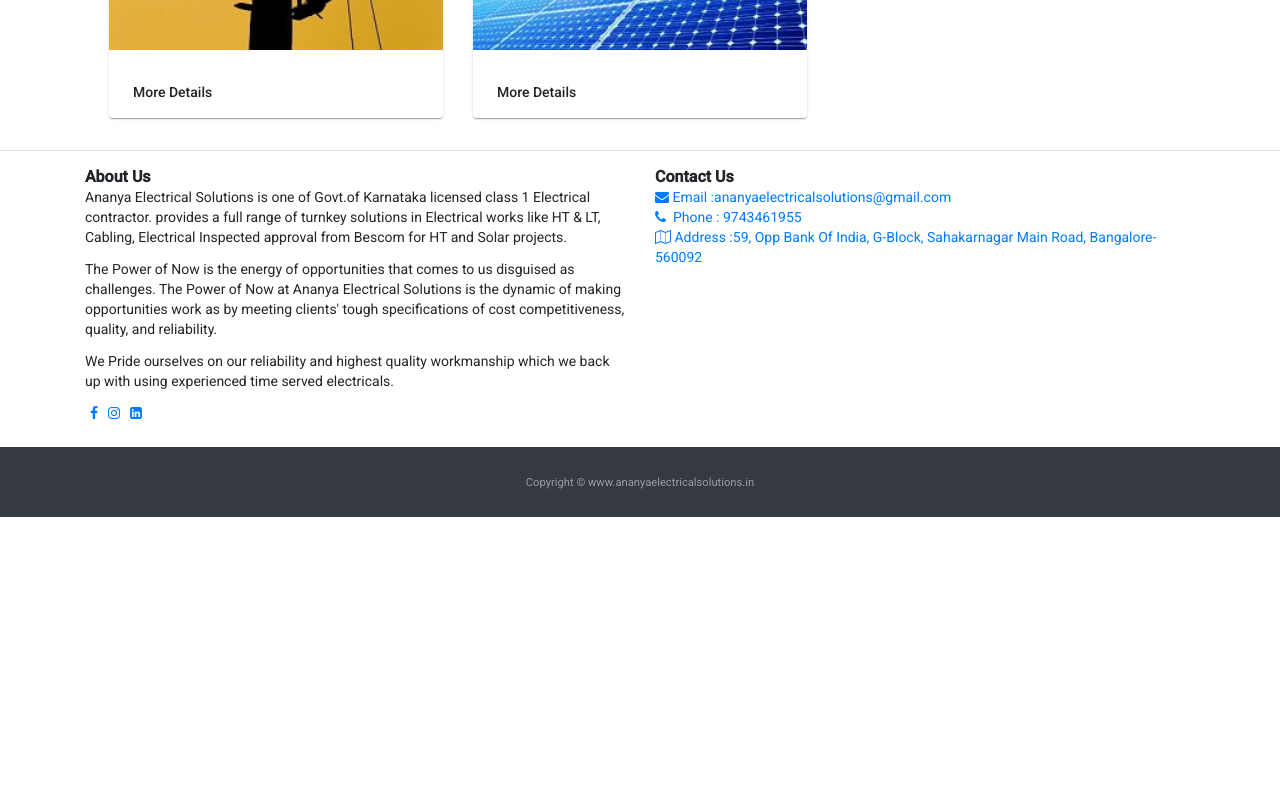
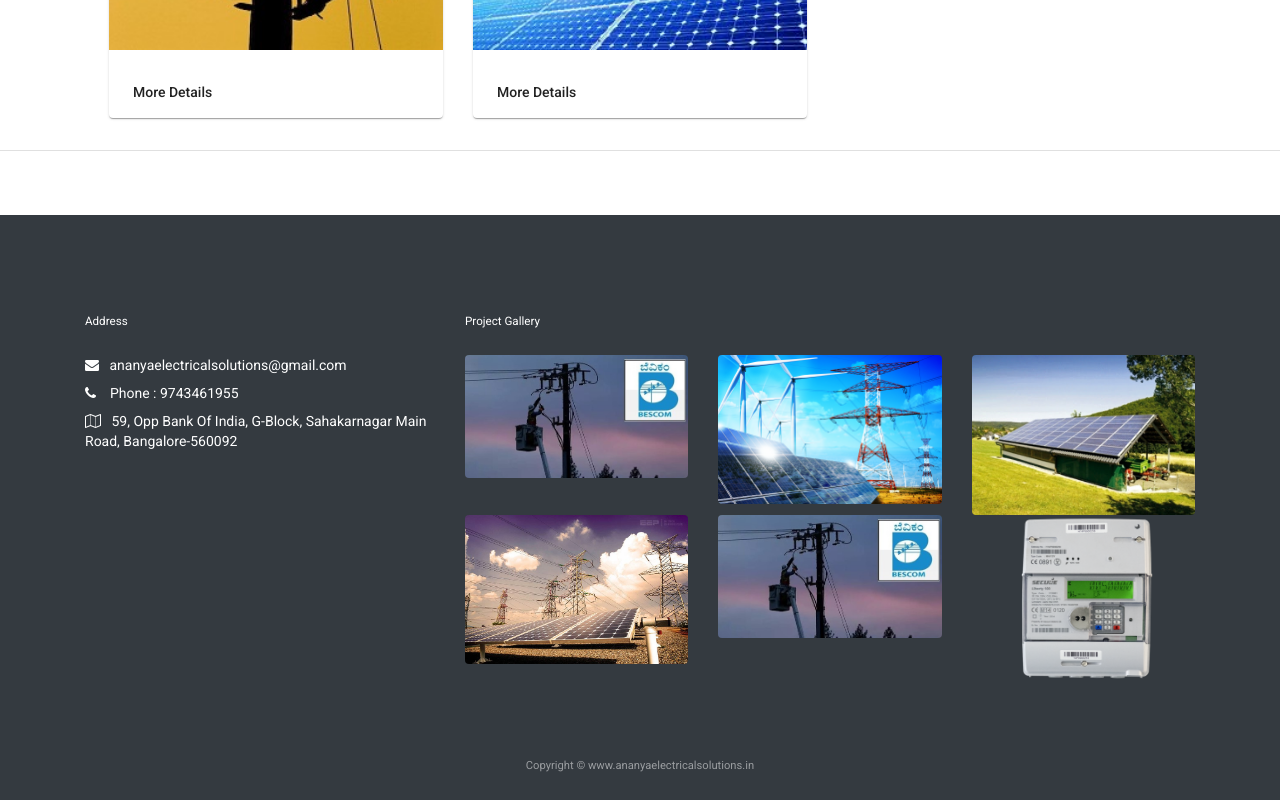
Before and after one commit to madhan987/ElectricalSolutions_release1, an Angular app: page /public-home in a window 1280 px wide. Shown: the part 1149-1949 px from the top of the page. Before the commit the page ends 1666 px from the top, so only its background shows below. Built offline with nearby package versions, Linux system fonts and the light colour scheme.

Commit message:
added changes to footer

```diff
--- a/src/app/app.component.html
+++ b/src/app/app.component.html
@@ -6,7 +6,7 @@
 <router-outlet></router-outlet>
 <!-- </div> -->
 
-<div class="container pb-4">
+<!-- <div class="container pb-4">
   <div class="row">
     <div class="col-md-6 col-sm-6">
       <strong style="font-size: medium;">About Us</strong>
@@ -66,6 +66,78 @@
       </ul>
     </div>
   </div>
+</div> -->
+
+<div class="container-fluid bg-dark text-body footer mt-5 pt-5 wow fadeIn" data-wow-delay="0.1s" style="visibility: visible; animation-delay: 0.1s; animation-name: fadeIn;">
+  <div class="container py-5">
+      <div class="row g-5">
+          <div class="col-lg-4 col-md-6">
+              <h5 class="text-white mb-4">Address</h5>
+              <ul class="footer-conatct-menu text-white">
+                <li>
+                  <a class="text-white" href="mailto:ananyaelectricalsolutions@gmail.com"
+                    ><i class="fa fa-envelope"></i>&nbsp;&nbsp;&nbsp;ananyaelectricalsolutions@gmail.com</a
+                  >
+                </li>
+                <li class="mt-2">
+                  <a class="text-white" href="tel:9743461955"
+                    ><i class="fa fa-phone"></i> &nbsp;&nbsp;&nbsp;<span>Phone : </span>
+                    9743461955</a
+                  >
+                </li>
+                <li class="mt-2">
+                  <a class="text-white"
+                    href="http://maps.google.com/?q=59 Opp Bank Of India
+                              G-Block Sahakarnagar Main Road Bangalore 560092"
+                    target="_blank"
+                    ><i class="fa fa-map-o"></i>&nbsp;&nbsp;&nbsp;59, Opp Bank
+                    Of India, G-Block, Sahakarnagar Main Road, Bangalore-560092</a
+                  >
+                </li>
+              </ul>
+          </div>
+          <!-- <div class="col-lg-3 col-md-6">
+              <h5 class="text-white mb-4">Quick Links</h5>
+              <a class="btn btn-link" href="">About Us</a>
+              <a class="btn btn-link" href="">Contact Us</a>
+              <a class="btn btn-link" href="">Our Services</a>
+              <a class="btn btn-link" href="">Terms &amp; Condition</a>
+              <a class="btn btn-link" href="">Support</a>
+          </div> -->
+          <div class="col-lg-8 col-md-6 mt-3 mt-sm-0">
+              <h5 class="text-white mb-4">Project Gallery</h5>
+              <div class="row g-2">
+                  <div class="col-4">
+                      <img class="img-fluid rounded" src="/assets/images/BESCOM.jpg" alt="">
+                  </div>
+                  <div class="col-4">
+                      <img class="img-fluid rounded" src="/assets/images/hybrid.jpg" alt="">
+                  </div>
+                  <div class="col-4">
+                      <img class="img-fluid rounded" src="/assets/images/offgrid.jpg" alt="">
+                  </div>
+                  <div class="col-4">
+                      <img class="img-fluid rounded" src="/assets/images/ongrid.jpg" alt="">
+                  </div>
+                  <div class="col-4">
+                      <img class="img-fluid rounded" src="/assets/images/BESCOM.jpg" alt="">
+                  </div>
+                  <div class="col-4">
+                      <img class="img-fluid rounded" src="/assets/images/Energy_Meter.png" alt="">
+                  </div>
+              </div>
+          </div>
+          <!-- <div class="col-lg-3 col-md-6">
+              <h5 class="text-white mb-4">Newsletter</h5>
+              <p>Dolor amet sit justo amet elitr clita ipsum elitr est.</p>
+              <div class="position-relative mx-auto" style="max-width: 400px;">
+                  <input class="form-control border-0 w-100 py-3 ps-4 pe-5" type="text" placeholder="Your email">
+                  <button type="button" class="btn btn-primary py-2 position-absolute top-0 end-0 mt-2 me-2">SignUp</button>
+              </div>
+          </div> -->
+      </div>
+  </div>
+
 </div>
 
 <footer id="sticky-footer" class="py-4 bg-dark text-white-50">
--- /dev/null
+++ b/src/app/electricalsvctypes/about-us/about-us.component.html
@@ -0,0 +1,63 @@
+<!-- About 1 - Bootstrap Brain Component -->
+<section class="py-3 py-md-5">
+    <div class="container">
+      <div class="row gy-3 gy-md-4 gy-lg-0 align-items-lg-center">
+        <div class="col-12 col-lg-6 col-xl-5">
+          <img class="img-fluid rounded" loading="lazy" src="/assets/images/electrical1.jpg" alt="About 1">
+        </div>
+        <div class="col-12 col-lg-6 col-xl-7">
+          <div class="row justify-content-xl-center">
+            <div class="col-12 col-xl-11">
+              <h2 class="mb-3">Who Are We?</h2>
+              <p class="lead fs-4 text-secondary mb-3">We help people to build incredible brands and superior products. Our perspective is to furnish outstanding captivating services.</p>
+              <p class="">
+                Ananya Electrical Solutions is one of Govt.of Karnataka licensed class 1
+                Electrical contractor. provides a full range of turnkey solutions in
+                Electrical works like HT & LT, Cabling, Electrical Inspected approval
+                from Bescom for HT and Solar projects.
+              </p>
+              <p>
+                The Power of Now is the energy of opportunities that comes to us
+                disguised as challenges. The Power of Now at Ananya Electrical Solutions
+                is the dynamic of making opportunities work as by meeting clients' tough
+                specifications of cost competitiveness, quality, and reliability.
+              </p>
+
+              <p>
+                We Pride ourselves on our reliability and highest quality workmanship
+                which we back up with using experienced time served electricals.
+              </p>
+              <div class="mt-3 row gy-4 gy-md-0 gx-xxl-5X">
+                <div class="col-12 col-md-6">
+                  <div class="d-flex">
+                    <div class="me-4 text-primary">
+                      <svg xmlns="http://www.w3.org/2000/svg" width="32" height="32" fill="currentColor" class="bi bi-gear-fill" viewBox="0 0 16 16">
+                        <path d="M9.405 1.05c-.413-1.4-2.397-1.4-2.81 0l-.1.34a1.464 1.464 0 0 1-2.105.872l-.31-.17c-1.283-.698-2.686.705-1.987 1.987l.169.311c.446.82.023 1.841-.872 2.105l-.34.1c-1.4.413-1.4 2.397 0 2.81l.34.1a1.464 1.464 0 0 1 .872 2.105l-.17.31c-.698 1.283.705 2.686 1.987 1.987l.311-.169a1.464 1.464 0 0 1 2.105.872l.1.34c.413 1.4 2.397 1.4 2.81 0l.1-.34a1.464 1.464 0 0 1 2.105-.872l.31.17c1.283.698 2.686-.705 1.987-1.987l-.169-.311a1.464 1.464 0 0 1 .872-2.105l.34-.1c1.4-.413 1.4-2.397 0-2.81l-.34-.1a1.464 1.464 0 0 1-.872-2.105l.17-.31c.698-1.283-.705-2.686-1.987-1.987l-.311.169a1.464 1.464 0 0 1-2.105-.872l-.1-.34zM8 10.93a2.929 2.929 0 1 1 0-5.86 2.929 2.929 0 0 1 0 5.858z" />
+                      </svg>
+                    </div>
+                    <div>
+                      <h2 class="h4 mb-3">Versatile Brand</h2>
+                      <p class="text-secondary mb-0">We are crafting a digital method that subsists life across all mediums.</p>
+                    </div>
+                  </div>
+                </div>
+                <div class="col-12 col-md-6">
+                  <div class="d-flex">
+                    <div class="me-4 text-primary">
+                      <svg xmlns="http://www.w3.org/2000/svg" width="32" height="32" fill="currentColor" class="bi bi-fire" viewBox="0 0 16 16">
+                        <path d="M8 16c3.314 0 6-2 6-5.5 0-1.5-.5-4-2.5-6 .25 1.5-1.25 2-1.25 2C11 4 9 .5 6 0c.357 2 .5 4-2 6-1.25 1-2 2.729-2 4.5C2 14 4.686 16 8 16Zm0-1c-1.657 0-3-1-3-2.75 0-.75.25-2 1.25-3C6.125 10 7 10.5 7 10.5c-.375-1.25.5-3.25 2-3.5-.179 1-.25 2 1 3 .625.5 1 1.364 1 2.25C11 14 9.657 15 8 15Z" />
+                      </svg>
+                    </div>
+                    <div>
+                      <h2 class="h4 mb-3">Digital Agency</h2>
+                      <p class="text-secondary mb-0">We believe in innovation by merging primary with elaborate ideas.</p>
+                    </div>
+                  </div>
+                </div>
+              </div>
+            </div>
+          </div>
+        </div>
+      </div>
+    </div>
+  </section>
--- /dev/null
+++ b/src/app/electricalsvctypes/about-us/about-us.component.ts
@@ -0,0 +1,15 @@
+import { Component, OnInit } from "@angular/core";
+
+
+@Component({
+  selector: "app-about-us",
+  templateUrl: "./about-us.component.html",
+  styleUrls: ["./about-us.component.scss"],
+})
+export class AboutUsComponent implements OnInit {
+  constructor() {}
+
+  ngOnInit(): void {
+
+  }
+}
--- a/src/app/electricalsvctypes/electricalsvctypes-routing.module.ts
+++ b/src/app/electricalsvctypes/electricalsvctypes-routing.module.ts
@@ -2,6 +2,7 @@
 import { Routes, RouterModule } from '@angular/router';
 import { ElctricalsvcComponent } from './elctricalsvc/elctricalsvc.component';
 import { SolortypesComponent } from './solortypes/solortypes.component';
+import { AboutUsComponent } from './about-us/about-us.component';
 
 
 const routes: Routes = [
@@ -12,6 +13,10 @@
   {
     path: 'solar',
     component: SolortypesComponent
+  },
+  {
+    path: 'about-us',
+    component: AboutUsComponent
   }
 ];
 
--- a/src/app/header/header.component.html
+++ b/src/app/header/header.component.html
@@ -30,7 +30,7 @@
         <a class="nav-link" routerLink="/electrical-svc/solar">Gallery</a>
       </li>
       <li class="nav-item">
-        <a class="nav-link" routerLink="/electrical-svc/solar">About us</a>
+        <a class="nav-link" routerLink="/electrical-svc/about-us">About us</a>
       </li>
     </ul>
   </div>
```
Also changed, not shown: src/app/electricalsvctypes/about-us/about-us.component.scss (added), 1 other file (tests, documents, lock files or other folders).
